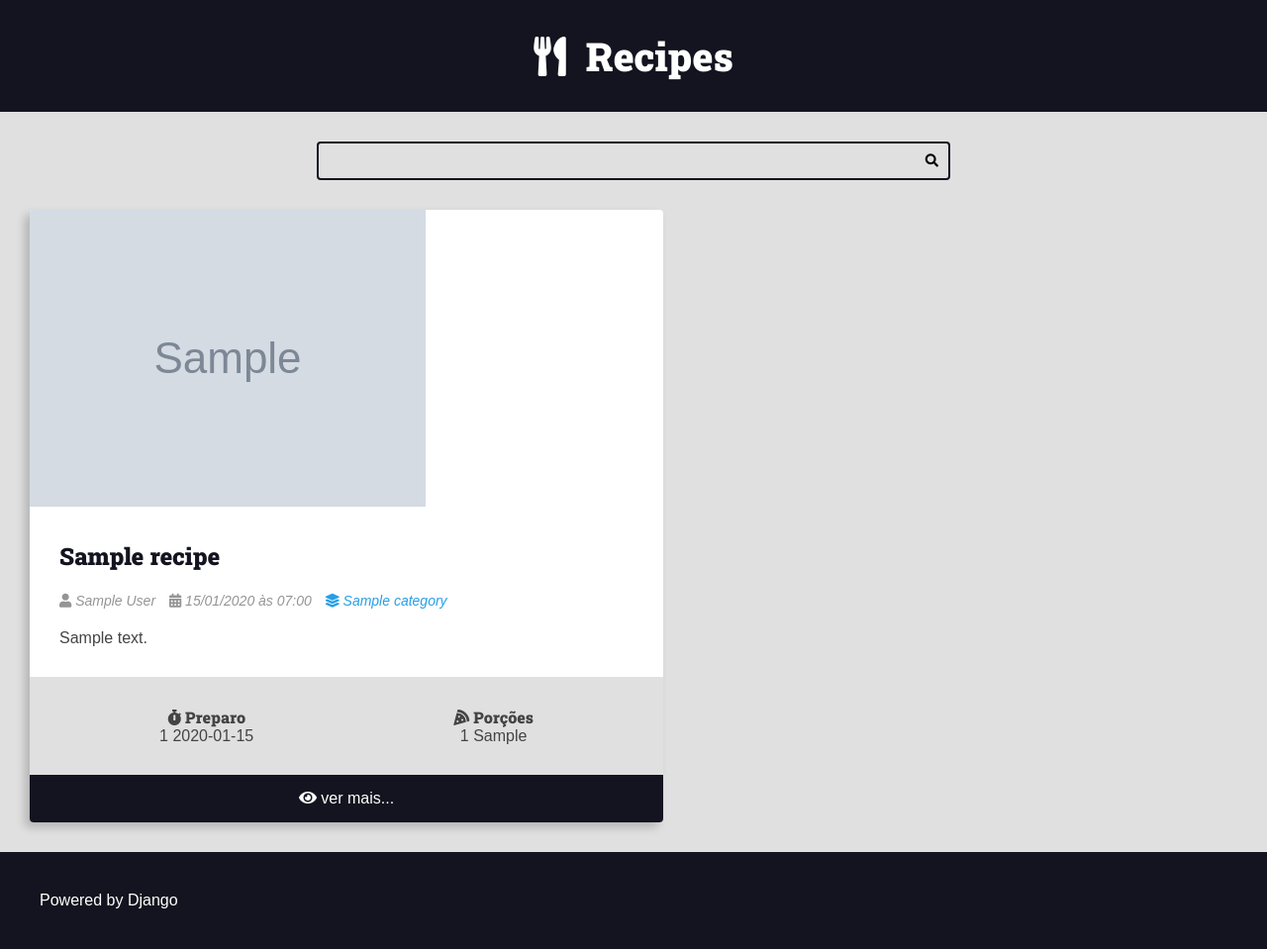
After one commit to pvcapuano/curso-django, a Django app: page /recipes/category/1/ in a window 1280 px wide. The commit adds this page. Shown: the whole page at 99% size. Run offline with Django 4.2, Linux system fonts and the light colour scheme; tables that the repository leaves empty hold one stand-in row (values such as "Sample post"); grey boxes marked "Sample" are stand-in pictures.

Commit message:
module 8 finished

```diff
--- a/base_static/global/css/global-style.css
+++ b/base_static/global/css/global-style.css
@@ -269,3 +269,34 @@
         .main-footer a:hover {
             filter: brightness(.8);
         }
+
+        .preparation-steps h1,
+.preparation-steps h2,
+.preparation-steps h3,
+.preparation-steps h4,
+.preparation-steps h5,
+.preparation-steps h6,
+.preparation-steps p,
+.preparation-steps pre {
+  margin: 2rem 0;
+}
+
+.preparation-steps ol,
+.preparation-steps ul {
+  margin: 2rem;
+  padding: 0 2rem;
+}
+
+/* Generics */
+
+.center {
+  text-align: center;
+}
+
+.m-x {
+  margin: 0 var(--spacing-gutter-medium);
+}
+
+.m-y {
+  margin: var(--spacing-gutter-medium) 0;
+}
--- a/projeto/settings.py
+++ b/projeto/settings.py
@@ -106,9 +106,9 @@ AUTH_PASSWORD_VALIDATORS = [
 # Internationalization
 # https://docs.djangoproject.com/en/4.0/topics/i18n/
 
-LANGUAGE_CODE = 'en-us'
+LANGUAGE_CODE = 'pt-br'
 
-TIME_ZONE = 'UTC'
+TIME_ZONE = 'America/Sao_Paulo'
 
 USE_I18N = True
 
--- a/recipes/models.py
+++ b/recipes/models.py
@@ -20,9 +20,11 @@ class Recipe(models.Model):
     created_at = models.DateTimeField(auto_now_add=True)
     updated_at = models.DateTimeField(auto_now=True)
     is_published = models.BooleanField(default=False)
-    cover = models.ImageField(upload_to='recipes/covers/%Y/%m/%d/')
+    cover = models.ImageField(
+        upload_to='recipes/covers/%Y/%m/%d/', blank=True, default='')
     category = models.ForeignKey(
-        Category, on_delete=models.SET_NULL, null=True
+        Category, on_delete=models.SET_NULL, null=True, blank=True,
+        default=None,
     )
     author = models.ForeignKey(
         User, on_delete=models.SET_NULL, null=True
--- /dev/null
+++ b/recipes/templates/recipes/pages/category.html
@@ -0,0 +1,11 @@
+{% extends 'global/base.html' %}
+
+{% block title %}{{ title }}{% endblock title %}
+
+{% block content %}
+<div class="main-content main-content-list container">
+    {% for recipe in recipes %}
+        {% include 'recipes/partials/recipe.html' %}
+    {% endfor %}
+</div>
+{% endblock content %}
--- a/recipes/templates/recipes/pages/home.html
+++ b/recipes/templates/recipes/pages/home.html
@@ -6,6 +6,10 @@
 <div class="main-content main-content-list container">
     {% for recipe in recipes %}
     {% include 'recipes/partials/recipe.html' %}
-    {% endfor %}
+{% empty %}
+    <div class="center m-y">
+        <h1>No recipes found here</h1>
+    </div>
+{% endfor %}
 </div>
 {% endblock content %}
--- a/recipes/templates/recipes/pages/recipe-view.html
+++ b/recipes/templates/recipes/pages/recipe-view.html
@@ -1,6 +1,6 @@
 {% extends 'global/base.html' %}
 
-{% block title %}ALTERAR | {% endblock title %}
+{% block title %}{{ recipe.title }} | {% endblock title %}
 
 {% block content %}
 <div class="main-content main-content-detail container">
--- a/recipes/templates/recipes/partials/footer.html
+++ b/recipes/templates/recipes/partials/footer.html
@@ -1,8 +1,4 @@
 <footer class="main-footer">
-  <div class="developer">
-    <a href="https://www.otaviomiranda.com.br/" target="_blank" rel="noreferrer noopener">By Otávio Miranda</a>
-  </div>
-
   <div class="powered">
     <a href="https://www.djangoproject.com/" target="_blank" rel="noreferrer noopener">Powered by Django</a>
   </div>
--- a/recipes/templates/recipes/partials/recipe.html
+++ b/recipes/templates/recipes/partials/recipe.html
@@ -1,9 +1,11 @@
 <div class="recipe recipe-list-item">
+    {% if recipe.cover %}
         <div class="recipe-cover">
             <a href="{% url 'recipes:recipe' recipe.id %}">
                 <img src="{{ recipe.cover.url }}" alt="Temporário">
             </a>
         </div>
+    {% endif %}
     <div class="recipe-title-container">
          <h2 class="recipe-title">
             <a href="{% url 'recipes:recipe' recipe.id %}">
@@ -13,20 +15,28 @@
     </div>
 
     <div class="recipe-author">
+        {% if recipe.author is not None %}
             <span class="recipe-author-item">
                 <i class="fas fa-user"></i>
+                {% if recipe.author.first_name %}
                     {{ recipe.author.first_name }} {{ recipe.author.last_name }}
+                {% else %}
+                    {{ recipe.author.username }}
+                {% endif %}
             </span>
+        {% endif %}
         <span class="recipe-author-item">
             <i class="fas fa-calendar-alt"></i>
             {{ recipe.created_at|date:"d/m/Y" }} às {{ recipe.created_at|date:"H:i" }}
         </span>
+        {% if recipe.category is not None %}
             <span class="recipe-author-item">
-            <a href="/recipes/category/cafe-da-manha/">
+                <a href="{% url 'recipes:category' recipe.category.id %}">
                     <i class="fas fa-layer-group"></i>
                     <span>{{ recipe.category.name }}</span>
                 </a>
             </span>
+        {% endif %}
     </div>
 
     <div class="recipe-content">
@@ -59,7 +69,11 @@
 
     {% if is_detail_page is True %}
         <div class="preparation-steps">
+            {% if recipe.preparation_steps_is_html is True %}
+                {{ recipe.preparation_steps|safe }}
+            {% else %}
                 {{ recipe.preparation_steps|linebreaksbr }}
+            {% endif %}
         </div>
     {% endif %}
 
--- a/recipes/urls.py
+++ b/recipes/urls.py
@@ -9,6 +9,8 @@ app_name = 'recipes'
 
 urlpatterns = [
     path('', home, name="home"),
+    path('recipes/category/<int:category_id>/',
+        views.category, name="category"),
     path('recipes/<int:id>/', views.recipe, name="recipe"),
 ]
 
--- a/recipes/views.py
+++ b/recipes/views.py
@@ -1,13 +1,31 @@
-from django.shortcuts import render
-from utils.recipes.factory import make_recipe
+from recipes.models import Recipe
+from django.shortcuts import get_list_or_404, get_object_or_404, render
+
 
 def home(request):
+    recipes = Recipe.objects.filter(
+        is_published=True,
+    ).order_by('-id')
+
     return render(request, 'recipes/pages/home.html', context={
-         'recipes': [make_recipe() for _ in range(10)],
+        'recipes': recipes,
     })
 
+def category(request, category_id):
+    recipes = get_list_or_404(
+        Recipe.objects.filter(
+            category__id=category_id,
+            is_published=True,
+        ).order_by('-id')
+    )
+    return render(request, 'recipes/pages/category.html', context={
+        'recipes': recipes,
+        'title': f'{recipes[0].category.name} - Category | '
+    })
 def recipe(request, id):
+    recipe = get_object_or_404(Recipe, pk=id, is_published=True,)
+
     return render(request, 'recipes/pages/recipe-view.html', context={
-        'recipe': make_recipe(),
+        'recipe': recipe,
         'is_detail_page': True,
     })
```
Lines whose indentation alone changed are shown as unchanged.
